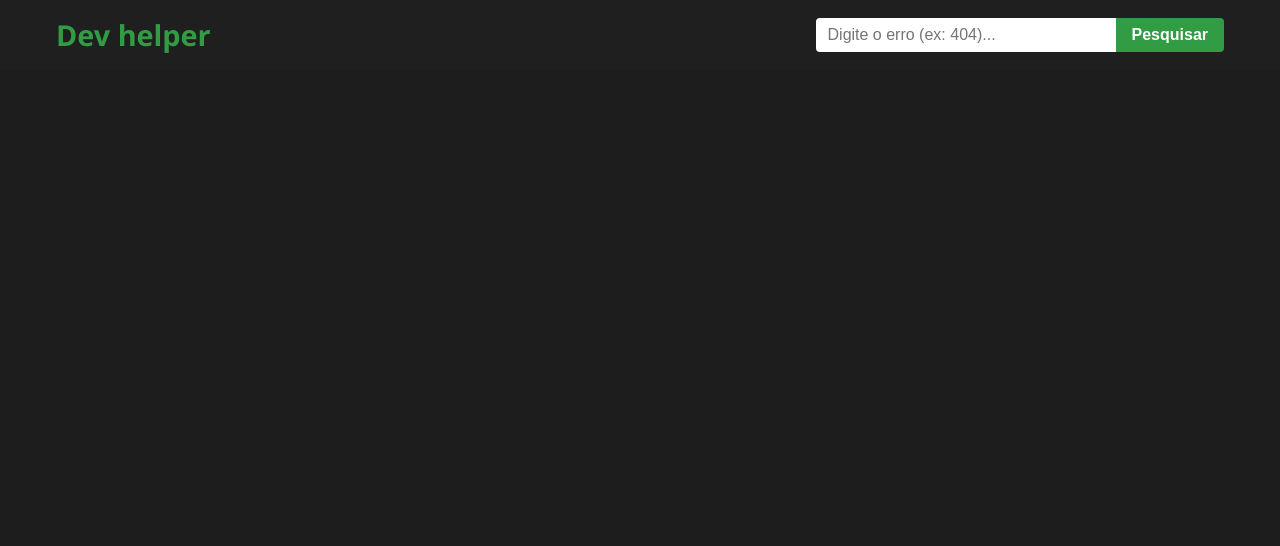
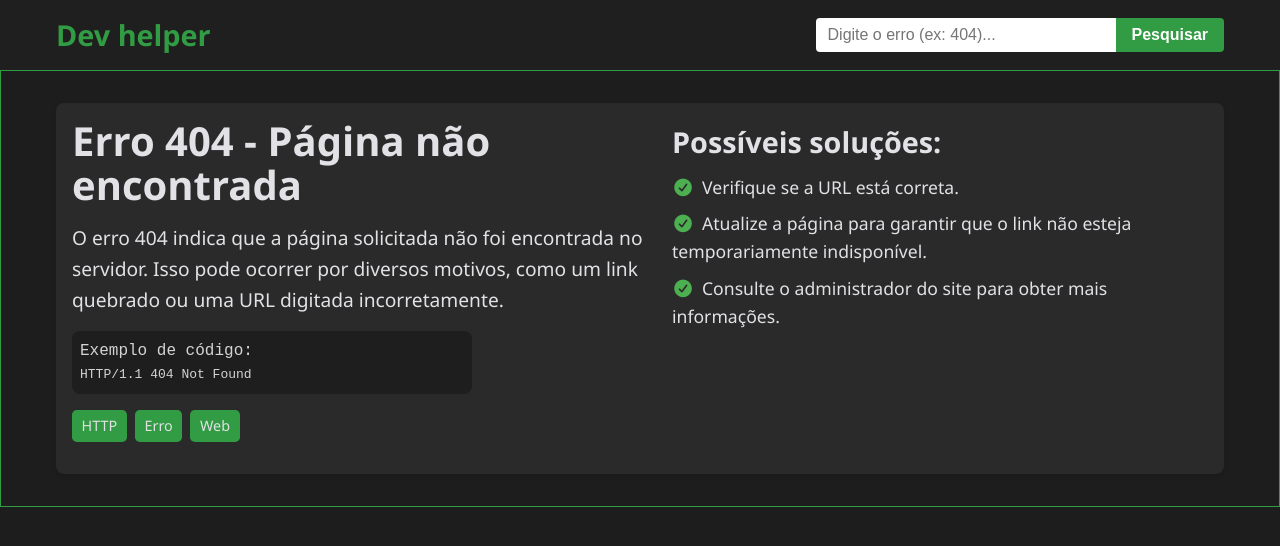
Before and after one commit to victorbterra/dev-helper, a plain HTML site: page index.html in a window 1280 px wide. Drawn offline with Linux system fonts and the light colour scheme.

Commit message:
feat:cria o card de resultado da pesquisa com estilização

```diff
--- a/index.html
+++ b/index.html
@@ -5,6 +5,8 @@
     <meta name="viewport" content="width=device-width, initial-scale=1.0">
     <link rel="stylesheet" href="styles/reset.css">
     <link rel="stylesheet" href="styles/header.css">
+    <link rel="stylesheet" href="styles/main.css">
+    <link rel="stylesheet" href="https://cdnjs.cloudflare.com/ajax/libs/font-awesome/7.0.1/css/all.min.css" integrity="sha512-2SwdPD6INVrV/lHTZbO2nodKhrnDdJK9/kg2XD1r9uGqPo1cUbujc+IYdlYdEErWNu69gVcYgdxlmVmzTWnetw==" crossorigin="anonymous" referrerpolicy="no-referrer" />
 
     <title>Dev helper</title>
 </head>
@@ -20,6 +22,36 @@
             </div>
         </div>
     </header>
+    <main>
+        <div class="container">
+            <section id="resultado-pesquisa" class="resultado-pesquisa">
+                <!-- Resultados da pesquisa serão exibidos aqui -->
+                 <article class="resultado-wrapper">
+                    <div class="info-wrapper">
+                        <h2 class="titulo-resultado">Erro 404 - Página não encontrada</h2>
+                        <p class="descricao-resultado">O erro 404 indica que a página solicitada não foi encontrada no servidor. Isso pode ocorrer por diversos motivos, como um link quebrado ou uma URL digitada incorretamente.</p>
+                        <span class="exemplo-resultado">
+                            Exemplo de código:
+                            <pre><code>HTTP/1.1 404 Not Found</code></pre>
+                        </span>
+                        <div class="tags-wrapper">
+                            <span class="tag-resultado">HTTP</span>
+                            <span class="tag-resultado">Erro</span>
+                            <span class="tag-resultado">Web</span>
+                        </div>
+                    </div>
+                    <div class="possiveis-solucoes-wrapper">
+                        <h3 class="titulo-solucoes">Possíveis soluções:</h3>
+                        <ul class="lista-solucoes">
+                            <li><i class="fas fa-check-circle"></i>Verifique se a URL está correta.</li>
+                            <li><i class="fas fa-check-circle"></i>Atualize a página para garantir que o link não esteja temporariamente indisponível.</li>
+                            <li><i class="fas fa-check-circle"></i>Consulte o administrador do site para obter mais informações.</li>
+                        </ul>
+                    </div>
+                 </article>
+            </section>
+        </div>
+    </main>
 
 </body>
 </html>
--- /dev/null
+++ b/styles/main.css
@@ -0,0 +1,99 @@
+main {
+  flex-grow: 1; /* Faz o main ocupar o espaço restante */
+  overflow-y: auto; /* Adiciona rolagem apenas no main se o conteúdo for grande */
+  width: 100%;
+  display: flex;
+  flex-direction: column;
+  align-items: center;
+  padding: 1rem 0;
+  border: 1px solid var(--cor-accento);
+}
+
+.resultado-pesquisa {
+  width: 100%;
+  padding: 1rem;
+}
+
+.resultado-wrapper {
+    display: flex;
+    background-color: #2a2a2a;
+    padding: 1rem;
+    border-radius: 8px;
+    box-shadow: 0 2px 4px rgba(0, 0, 0, 0.1);
+}
+
+.info-wrapper {
+  margin-bottom: 1rem;
+  max-width: 600px;
+}
+
+.titulo-resultado {
+  color: var(--cor-texto);
+  margin-bottom: 0.5rem;
+  font-size: 2.5rem;
+  line-height: 1.1;
+  margin-bottom: 1rem;
+}
+
+.descricao-resultado {
+  color: var(--cor-texto);
+  font-size: 1.2rem;
+}
+
+.exemplo-resultado {
+  display: block;
+  max-width: 400px;
+  margin-top: 1rem;
+  background-color: #1e1e1e;
+  padding: 0.5rem;
+  border-radius: 0.5rem;
+  font-family: "Courier New", Courier, monospace;
+  color: #d4d4d4;
+}
+
+.tags-wrapper {
+    margin-top: 1rem;
+    display: flex;
+    flex-wrap: wrap;
+    gap: 0.5rem;
+}
+
+.tag-resultado {
+    background-color: var(--cor-accento);
+    color: var(--cor-texto);
+    font-weight: 500;
+    padding: 0.3rem 0.6rem;
+    border-radius: 0.3rem;
+    font-size: 0.9rem;
+}
+
+.titulo-solucoes {
+  color: var(--cor-texto);
+  margin-bottom: 0.5rem;
+  font-size: 1.8rem;
+}
+
+.lista-solucoes {
+  list-style: none;
+}
+
+.lista-solucoes li {
+  margin-bottom: 0.5rem;
+  color: var(--cor-texto);
+  font-size: 1.1rem;
+}
+
+.lista-solucoes li i {
+  color: #4CAF50; /* Cor verde para o ícone de check */
+  margin-right: 0.5rem;
+}
+
+@media (max-width: 425px) {
+  .resultado-wrapper {
+    flex-direction: column;
+  }
+
+  .exemplo-resultado {
+    max-width: 100%;
+  }
+}
```
